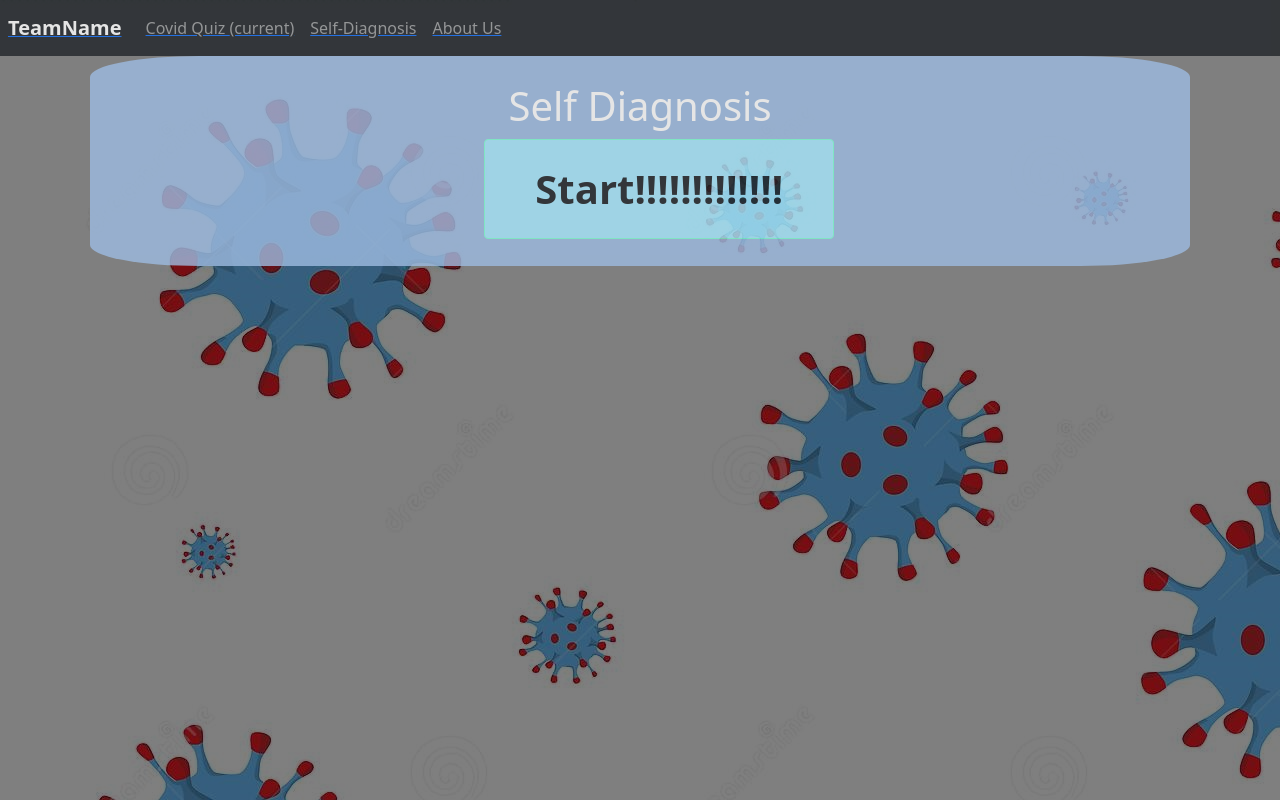
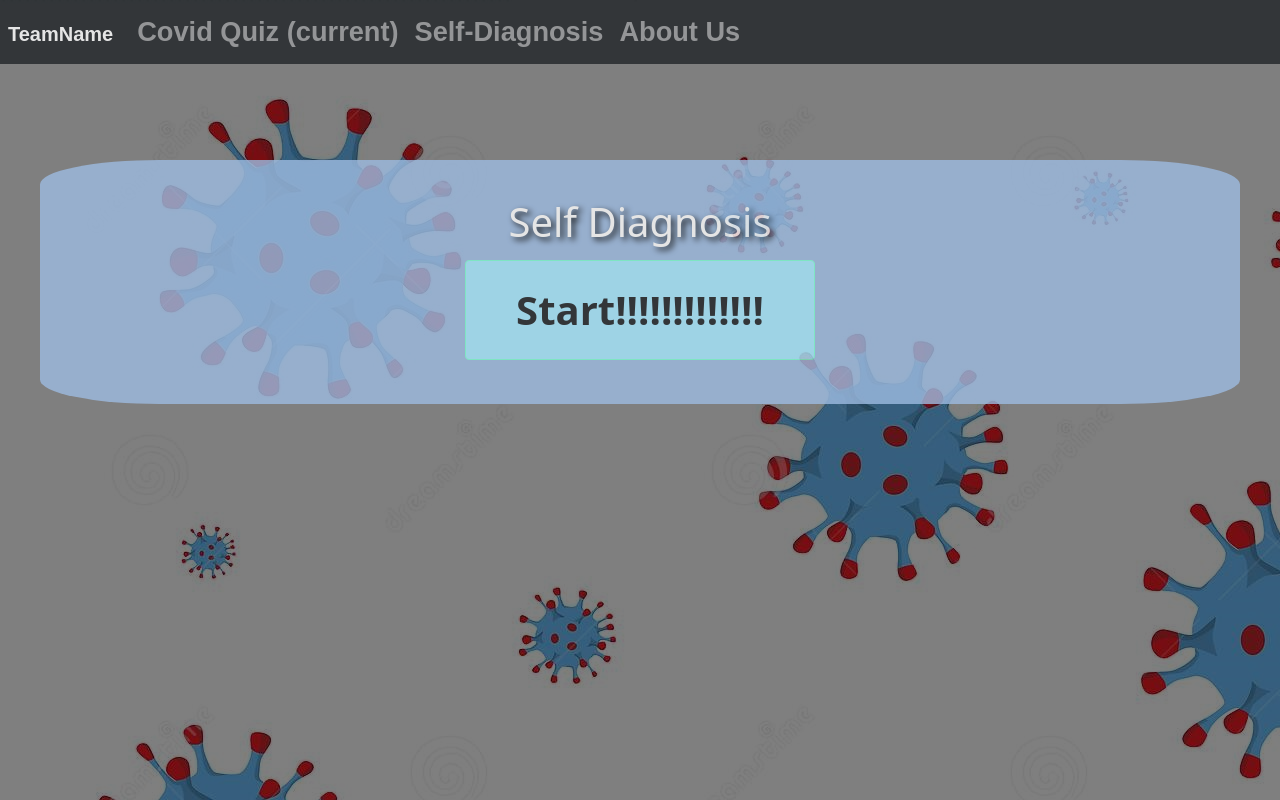
Before and after one commit to kayn0111034/htv-2021, a React (Create React App) app: page /selfdiagnosis in a window 1280 px wide. Built offline with nearby package versions, Linux system fonts and the light colour scheme.

Commit message:
added text shadows

```diff
--- a/src/App.js
+++ b/src/App.js
@@ -88,6 +88,7 @@
         <NavBar></NavBar>
 
       </div>
+      <div className="top-padding"></div>
       <Route path="/" exact render={()=>{
         return(
           <div className="App">
--- a/src/components/SelfQuestion.jsx
+++ b/src/components/SelfQuestion.jsx
@@ -1,12 +1,12 @@
 const SelfQuestion = ({situation, onSelectAnswer}) => {
     return (
         <div>
-            <div>
+            <div class="self-diagnosis-heading">
                 <h1>{situation.title}</h1>
             </div>
             <div>
-                <button className={`btn ${situation.answered && situation.answer ? 'selfDiagnosisPicked' : ""}`} onClick={() =>{onSelectAnswer(situation.id, true)}}>Yes</button>
-                <button className={`btn ${situation.answered && !situation.answer ? ' selfDiagnosisPicked' : ""}`} onClick={() =>{onSelectAnswer(situation.id, false)}}>No</button>
+                <button className={`btn yes-no-button ${situation.answered && situation.answer ? 'selfDiagnosisPicked' : ""}`} onClick={() =>{onSelectAnswer(situation.id, true)}}>Yes</button>
+                <button className={`btn yes-no-button ${situation.answered && !situation.answer ? ' selfDiagnosisPicked' : ""}`} onClick={() =>{onSelectAnswer(situation.id, false)}}>No</button>
             </div>
             {
                 situation.answered ?
--- a/src/components/navbar.jsx
+++ b/src/components/navbar.jsx
@@ -26,6 +26,8 @@
                 </ul>
               </ul>
             </nav>
+          <div className="top-padding"></div>
+
       </div>
   )
 }
--- a/src/index.css
+++ b/src/index.css
@@ -25,6 +25,15 @@
   font-weight: bolder;
 }
 
+div .navbar{
+  position: fixed;
+  width: 100%;
+  font: bold 1.7em Cantarell, sans-serif;
+}
+
+div .navbar a{
+  text-decoration: none;
+}
 
 
 .box1{
@@ -71,14 +80,18 @@
 div .correctAnswer{
   background-color: aquamarine;
   font-weight:bold;
-  font-size: 1.3em;
+  font-size: 1.2em;
 }
 
 div .quiz-option, .interactive-pane button {
   border-color: aquamarine;
   margin: 0.5%;
   font-weight:bold;
+  transition: font-size ease-in-out 0.5s;
+}
 
+div .quiz-option:hover{
+  font-size: 1.2em;
 }
 
 div .quiz-question{
@@ -88,21 +101,29 @@
 
 }
 
+.quiz-question h1, div .self-diagnosis-heading{
+  text-shadow: 0.05em 0.1em 0.2em rgb(0, 0, 0);
+}
 
+div .top-padding{
+  height: 5em;
+}
 
-.interactive-pane{
+div .interactive-pane{
   width: 100%;
-  max-width: 1100px;
+  max-width: 1200px;
   margin:auto;
   background-color: rgb(158, 188, 226);
-  padding: 2%;
+  padding: 3%;
   border-radius: 10%;
 
 }
 
 div .start-button{
+  display: flex;
+  align-items: center;
+  justify-content: center;
   margin: auto;
-  width: 30%;
 }
 
 .start-button .btn{
@@ -116,4 +137,6 @@
   margin:auto;
   width: 100%;
   text-align: center;
+  text-shadow: 0.2em 0.2em 0.4em rgb(0, 0, 0);
+
 }
```
